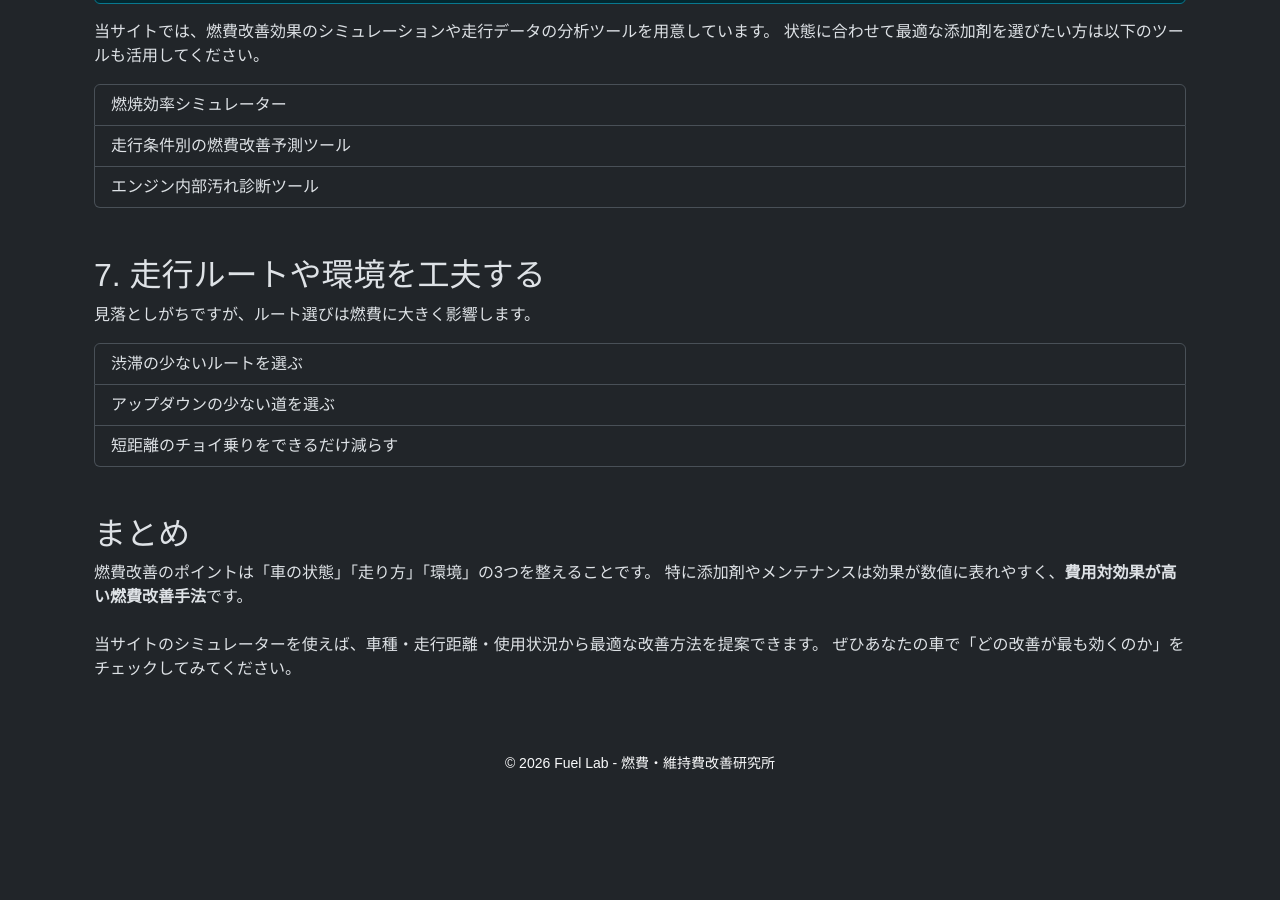
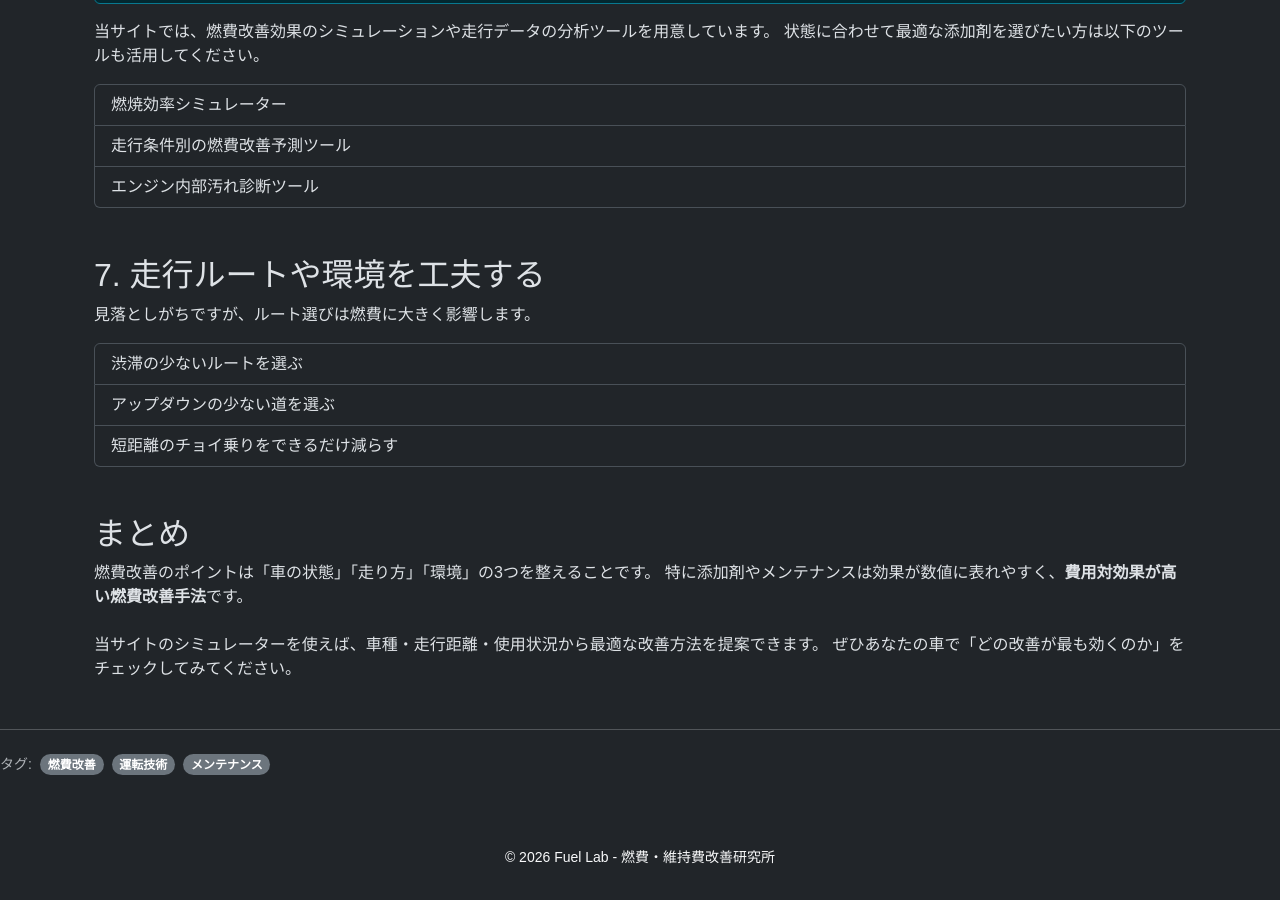
Before and after one commit to funyapar-org/fuel-lab, a Jekyll site: the page built from _knowledge/first-action.md, in a window 1280 px wide and 900 px high, scrolled down 1872 px. Built offline with Jekyll 4.4.1, drawn with Linux system fonts in a browser that asks for light colours; before the commit the page ends 2678 px from its top, so only the background shows below that.

Commit message:
first-action.md を更新

```diff
--- a/_knowledge/first-action.md
+++ b/_knowledge/first-action.md
@@ -3,6 +3,10 @@ layout: default
 nav_title: 燃費改善のためにできること
 title: 燃費改善のために今日からできること｜ガソリン代を抑える基本対策まとめ
 description: すぐに実践できる燃費改善テクニックから、メカニズムに踏み込んだ本格的な対策までまとめました。
+tags:
+  - 燃費改善
+  - 運転技術
+  - メンテナンス
 ---
 
 <div class="container my-5">
```
